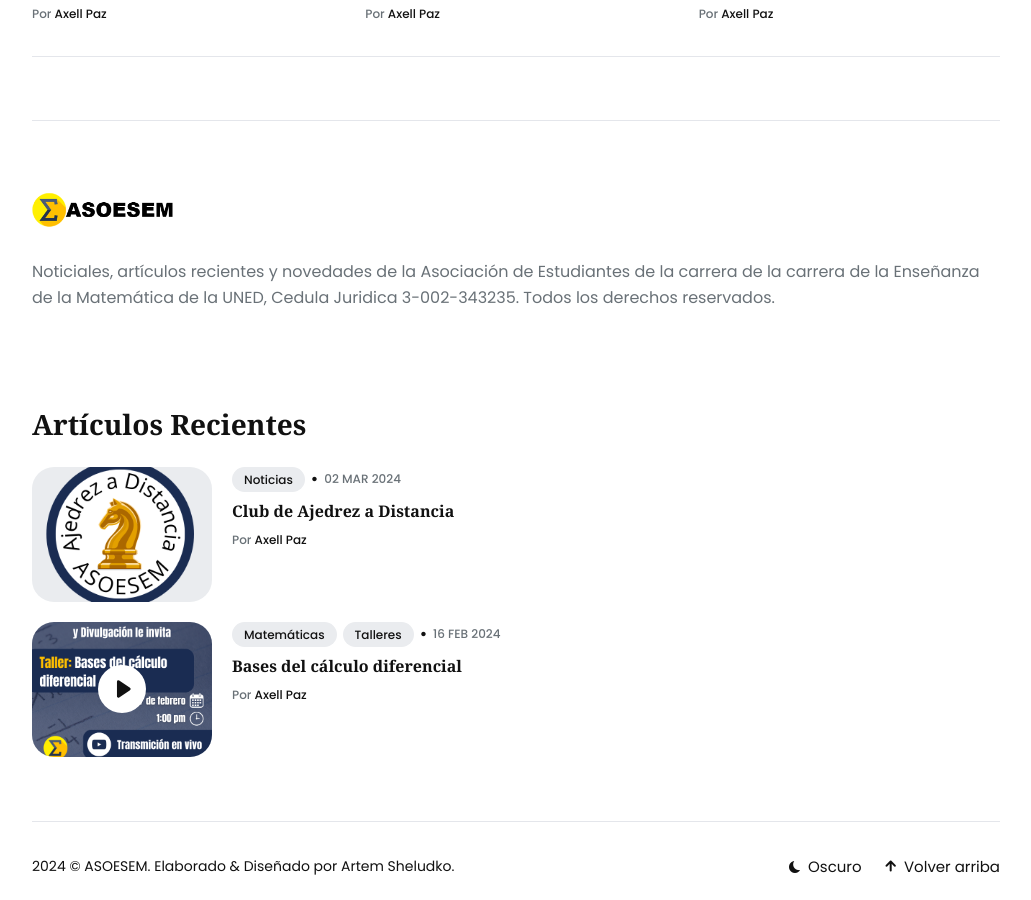
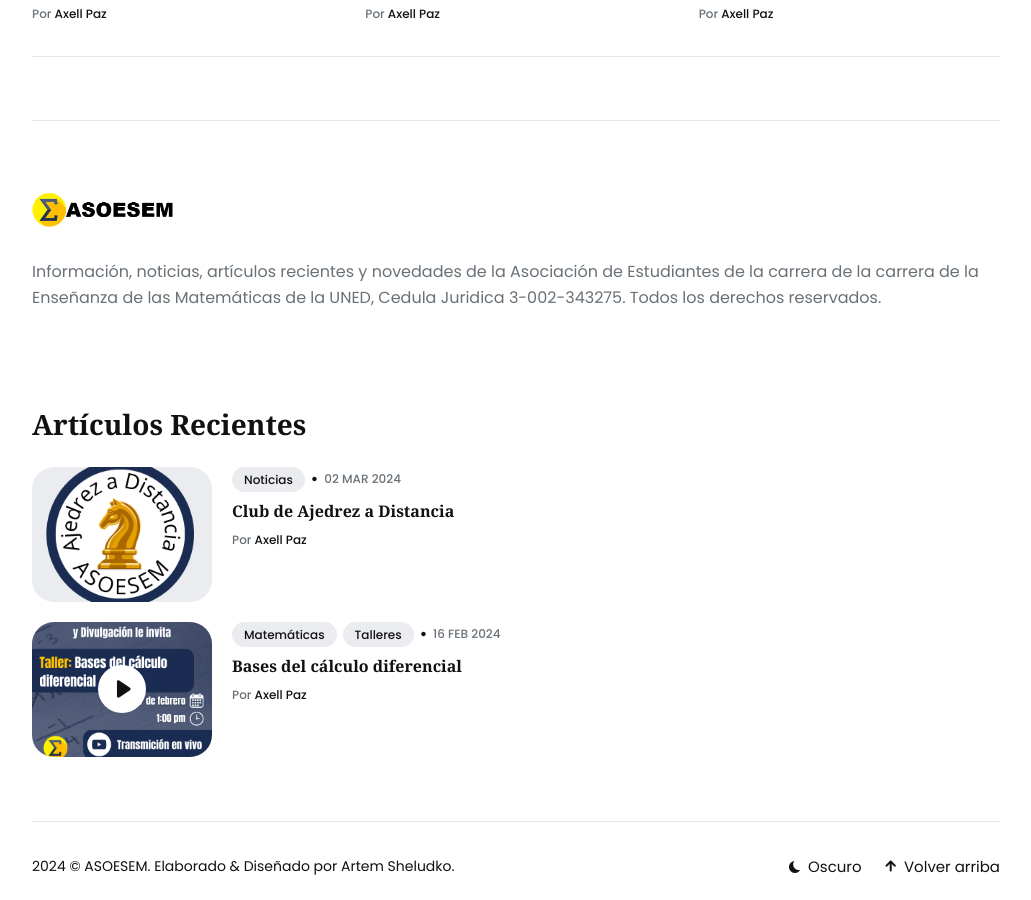
Before and after one commit to asoesem/asoesem.github.io, a Jekyll site: the page built from index.html, in a window 1280 px wide and 900 px high, scrolled down 3266 px. Shown: the whole window, without its empty margins (124-1155 px from the left). Built offline with Jekyll 4.4.1, drawn with Linux system fonts in a browser that asks for light colours; comment, search, counter and statistics services are not loaded.

Commit message:
Update settings.yml
Cambio de la cedula juridica, estaba incorrecta

```diff
--- a/_data/settings.yml
+++ b/_data/settings.yml
@@ -1,7 +1,7 @@
 #-------------------------------
 # Configuración del Sitio
 title: ASOESEM
-description: Asociación de Estudiantes de la carrera de la Enseñanza de la Matemática de la UNED
+description: Asociación de Estudiantes de la carrera de la Enseñanza de las Matemáticas de la UNED
 logo: "/images/logo-light.png" # Puedes agregar tu logo. Por ejemplo "/images/logo.svg".
 logo_dark: "/images/logo-dark.png"
 color_scheme: auto # Puedes escoger tres modos auto, light, y dark. Predeterminado, se fija el modo auto, lo que implica que el usuario puede escoger modos light o dark.
@@ -77,7 +77,7 @@
 
 #-------------------------------------------
 # Configuración del Pie de Página
-footer_description: Noticiales, artículos recientes y novedades de la Asociación de Estudiantes de la carrera de la carrera de la Enseñanza de la Matemática de la UNED, Cedula Juridica 3-002-343235. Todos los derechos reservados.
+footer_description: Información, noticias, artículos recientes y novedades de la Asociación de Estudiantes de la carrera de la carrera de la Enseñanza de las Matemáticas de la UNED, Cedula Juridica 3-002-343275. Todos los derechos reservados.
 
 
 # Social Links
```
